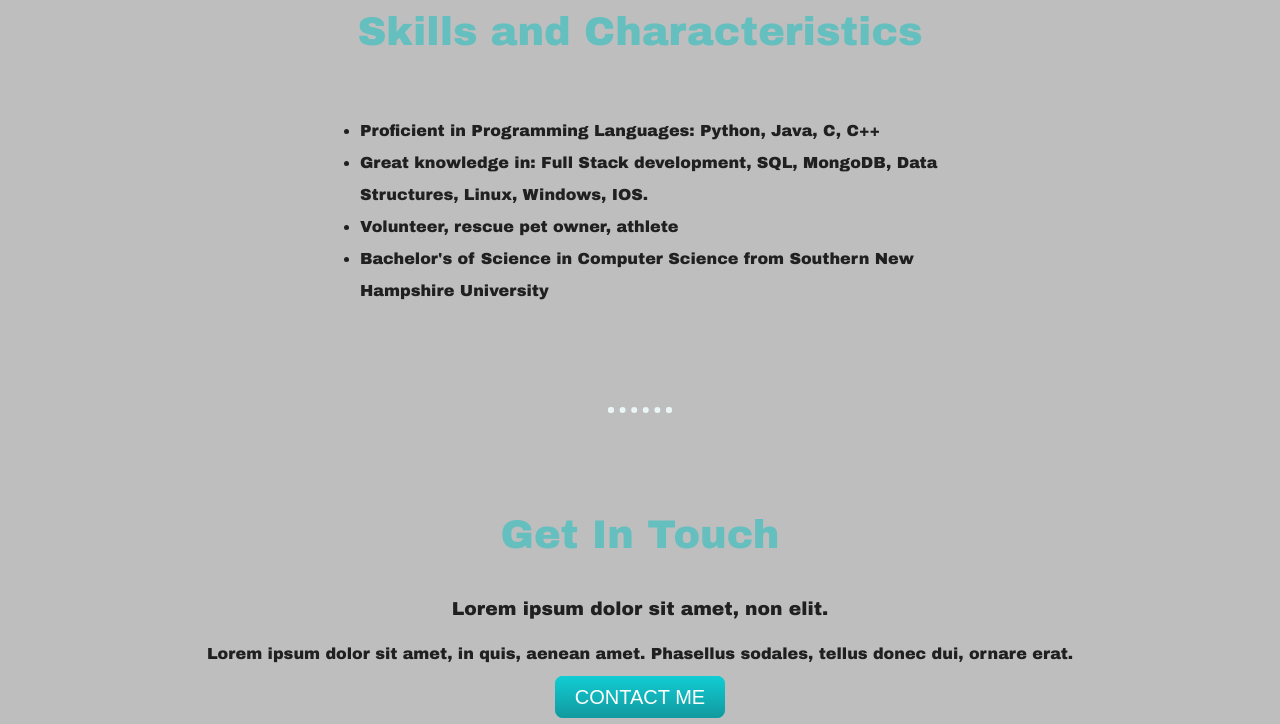
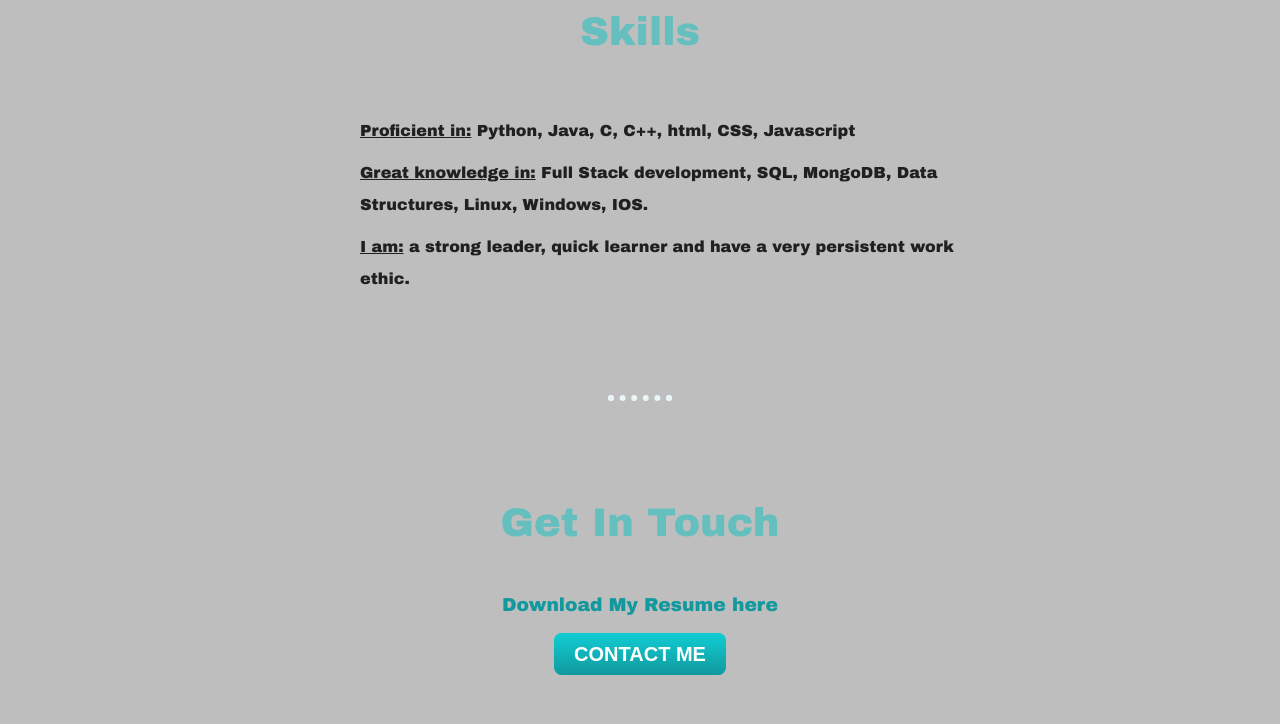
Before and after one commit to Juergenpfau/ResumeLive, a plain HTML site: page index.html in a window 1280 px wide. Shown: the part 2390-3114 px from the top of the page. Drawn offline with Linux system fonts and the light colour scheme.

Commit message:
Filled LoremIpsum

```diff
--- a/index.html
+++ b/index.html
@@ -29,17 +29,22 @@
           </div>
 
 
-          <h2 class = "skillsnCharacter">Skills and Characteristics</h2>
+          <h2 class = "skillsnCharacter">Skills</h2>
           <h3></h3>
-          <ul>
-            <li>Proficient in Programming Languages: Python, Java, C, C++</li>
-            <li>  Great knowledge in: Full Stack development, SQL, MongoDB, Data Structures, Linux, Windows, IOS.</li>
-            <li>  Volunteer, rescue pet owner, athlete</li>
-            <li>Bachelor's of Science in Computer Science from Southern New Hampshire University</li>
+          <ul style="list-style-type:none;">
+
+            <li class = "spacer"><u>Proficient in:</u> Python, Java, C, C++, html, CSS, Javascript</li>
+
+            <li class = "spacer">  <u>Great knowledge in:</u> Full Stack development, SQL, MongoDB, Data Structures, Linux, Windows, IOS.</li>
+
+            <li class = "spacer">  <u>I am:</u> a strong leader, quick learner and have a very persistent work ethic. </li>
+
+
           </ul>
 
         </div>
         <div class="skill-row">
+
 
 
           <p class = "contact-message"></p>
@@ -49,9 +54,9 @@
       <hr>
       <div class="contact-me">
         <h2>Get In Touch</h2>
-        <h3>Lorem ipsum dolor sit amet, non elit.</h3>
-        <p>Lorem ipsum dolor sit amet, in quis, aenean amet. Phasellus sodales, tellus donec dui, ornare erat.</p>
-        <a class="btn" href="jpfauemelih@gmail.com"> CONTACT ME</a>
+        <h3 class = "resumes" </h3><a href="Images/RESUME.docx.pdf" Download My resume </h3>
+        <p>Download My Resume here</p>
+        <a class="btn" href= "mailto:jpfaumelih@gmail.com" > CONTACT ME</a>
       </div>
     </div>
 
```
